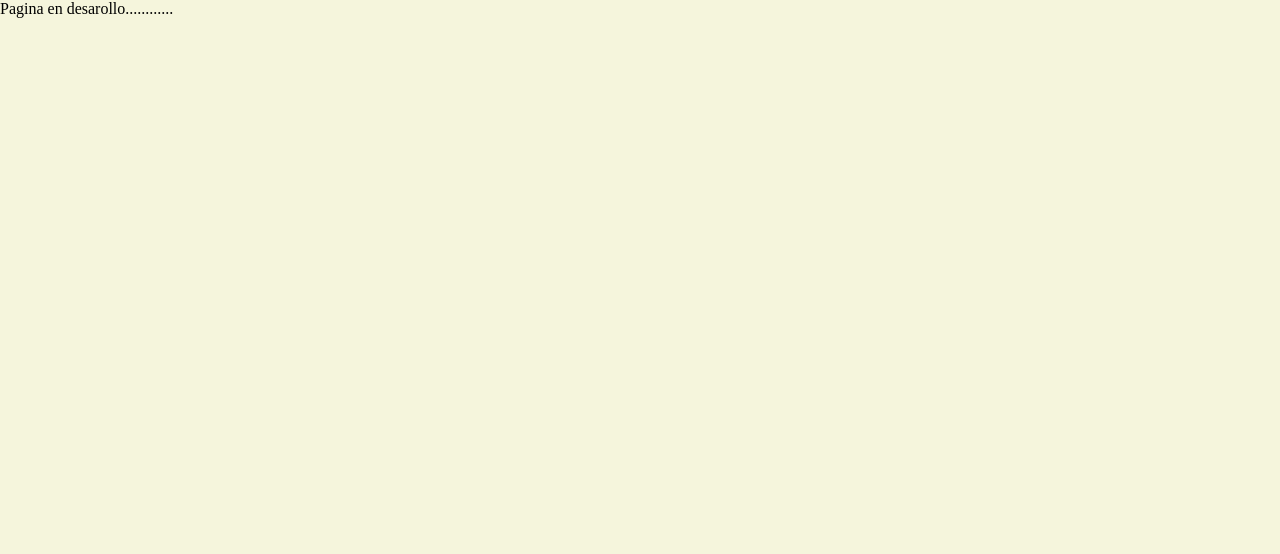
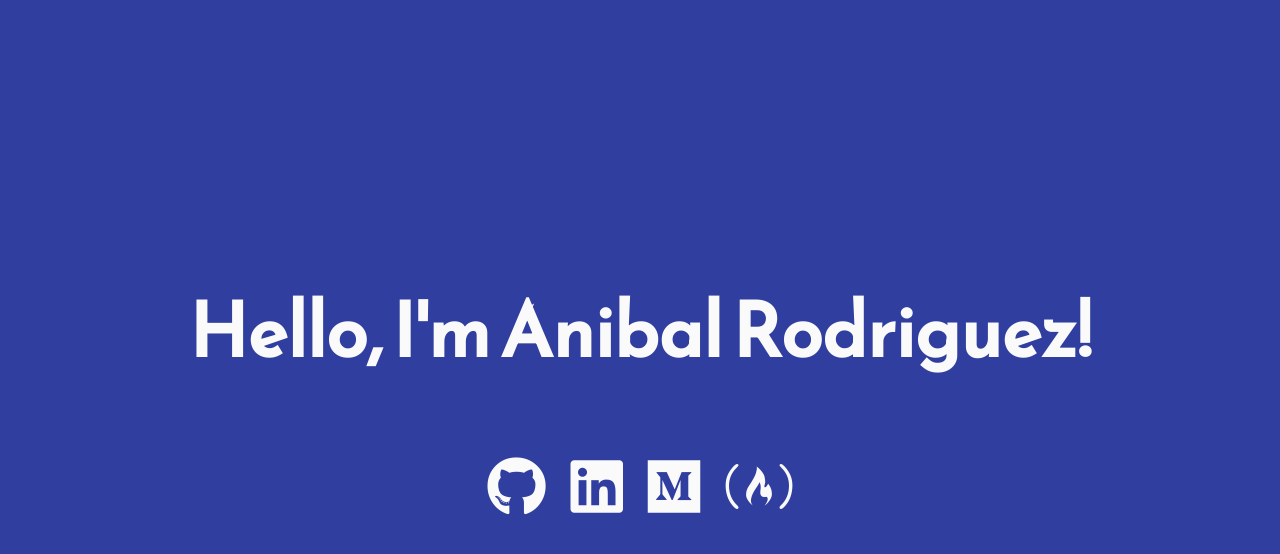
Before and after one commit to arorivegt/arorivegt.github.io, a plain HTML site: page index.html in a window 1280 px wide. Drawn offline with Linux system fonts and the light colour scheme.

Commit message:
cambio en pagina personal

```diff
--- a/css/index.css
+++ /dev/null
@@ -1,11 +0,0 @@
-body{
-	background : beige;
-    margin: 0;
-    position: absolute;
-    width: 100%;
-}
-
-@font-face{
-	font-family: "Birds-of-Paradise";
-	src: url("../font/BirdsofParadise.ttf");
-}
--- /dev/null
+++ b/css/reset.css
@@ -0,0 +1,25 @@
+/* Minimal CSS Reset */
+
+html {
+  box-sizing: border-box;
+  font-size: 12px;
+}
+
+*, *:before, *:after {
+  box-sizing: inherit;
+}
+
+body, h1, h2, h3, h4, h5, h6, p, ol, ul {
+  margin: 0;
+  padding: 0;
+  font-weight: normal;
+}
+
+ol, ul {
+  list-style: none;
+}
+
+img {
+  max-width: 100%;
+  height: auto;
+}
--- /dev/null
+++ b/css/styles.css
@@ -0,0 +1,71 @@
+/* Typography */
+
+html {
+	font-family: 'Roboto', sans-serif;
+}
+
+@media (min-width: 576px) {
+	html {
+		font-size: 14px;
+	}
+}
+
+@media (min-width: 768px) {
+	html {
+		font-size: 16px;
+	}
+}
+
+@media (min-width: 992px) {
+	html {
+		font-size: 18px;
+	}
+}
+
+@media (min-width: 1200px) {
+	html {
+		font-size: 20px;
+	}
+}
+
+.icons-social i {
+	font-size: 3em;
+}
+
+/* Custom Styles */
+
+main {
+	display: flex;
+	flex-direction: column;
+	min-height: 100vh;
+	justify-content: center;
+	padding: 0 30px;
+	text-align: center;
+}
+
+main > .intro {
+	font-family: 'Reem Kufi', sans-serif;
+	font-size: 3.75em;
+	font-weight: 600;
+}
+
+main > .tagline {
+	font-size: 1.5rem;
+	margin: 1.5rem 0;
+	font-weight: 100;
+}
+
+.icons-social i {
+	padding: 10px;
+}
+
+.devto {
+	margin-bottom: -0.20rem;
+}
+
+.devto svg {
+	margin-bottom: -0.20rem;
+	margin-left: 0.675rem;;
+	width: 2.65rem;
+	height: 2.65rem;
+}
--- /dev/null
+++ b/css/themes/green-white.css
@@ -0,0 +1,14 @@
+/* Theme */
+
+main {
+	background: #43A047;
+	color: #FAFAFA;
+}
+
+.icons-social a {
+	color: #FAFAFA;
+}
+
+.icons-social a svg path{
+	fill: #FAFAFA;
+}
--- /dev/null
+++ b/css/themes/grey-white.css
@@ -0,0 +1,14 @@
+/* Theme */
+
+main {
+	background: #485564;
+	color: #FAFAFA;
+}
+
+.icons-social a {
+	color: #FAFAFA;
+}
+
+.icons-social a svg path{
+	fill: #FAFAFA;
+}
--- /dev/null
+++ b/css/themes/indigo-white.css
@@ -0,0 +1,14 @@
+/* Theme */
+
+main {
+	background: #303F9F;
+	color: #FAFAFA;
+}
+
+.icons-social a {
+	color: #FAFAFA;
+}
+
+.icons-social a svg path{
+	fill: #FAFAFA;
+}
--- /dev/null
+++ b/css/themes/red-white.css
@@ -0,0 +1,14 @@
+/* Theme */
+
+main {
+	background: #AF3D4E;
+	color: #FAFAFA;
+}
+
+.icons-social a {
+	color: #FAFAFA;
+}
+
+.icons-social a svg path{
+	fill: #FAFAFA;
+}
--- /dev/null
+++ b/css/themes/white-blue.css
@@ -0,0 +1,14 @@
+/* Theme */
+
+main {
+	background: #FAFAFA;
+	color: #0277BD;
+}
+
+.icons-social a {
+	color: #0277BD;
+}
+
+.icons-social a svg path{
+	fill: #0277BD;
+}
--- /dev/null
+++ b/css/themes/white-grey.css
@@ -0,0 +1,14 @@
+/* Theme */
+
+main {
+	background: #EDEDED;
+	color: #4B5658;
+}
+
+.icons-social a {
+	color: #4B5658;
+}
+
+.icons-social a svg path{
+	fill: #4B5658;
+}
--- /dev/null
+++ b/css/themes/white-indigo.css
@@ -0,0 +1,14 @@
+/* Theme */
+
+main {
+	background: #E8EAF6;
+	color: #303F9F;
+}
+
+.icons-social a {
+	color: #303F9F;
+}
+
+.icons-social a svg path{
+	fill: #303F9F;
+}
--- /dev/null
+++ b/css/themes/white-red.css
@@ -0,0 +1,14 @@
+/* Theme */
+
+main {
+	background: #EDEDED;
+	color: #AF3D4E;
+}
+
+.icons-social a {
+	color: #AF3D4E;
+}
+
+.icons-social a svg path{
+	fill: #AF3D4E;
+}
--- /dev/null
+++ b/css/themes/yellow-black.css
@@ -0,0 +1,14 @@
+/* Theme */
+
+main {
+	background: #FFEB3B;
+	color: #1E1E1E;
+}
+
+.icons-social a {
+	color: #1E1E1E;
+}
+
+.icons-social a svg path{
+	fill: #1E1E1E;
+}
--- a/index.html
+++ b/index.html
@@ -2,13 +2,38 @@
 <html>
 <head>
 	<meta charset="utf-8">
-	<link rel="stylesheet" href="css/index.css">
-	<title>Mi pagina</title>
+	<meta http-equiv="X-UA-Compatible" content="IE=edge">
+	<meta name="viewport" content="width=device-width, initial-scale=1.0">
+
+	<title>Anibal Jose Rodriguez | Awesome Dev</title>
+
+	<link rel="icon" href="favicon.ico" type="image/png" />
+
+	<link href="https://fonts.googleapis.com/css?family=Reem+Kufi|Roboto:300" rel="stylesheet">
+	<link href="https://use.fontawesome.com/releases/v5.12.0/css/all.css" rel="stylesheet">
+	<link rel="stylesheet" href="css/reset.css">
+	<link rel="stylesheet" href="css/styles.css">
+	<link rel="stylesheet" href="css/themes/indigo-white.css">
+	<!-- <link rel="stylesheet" href="css/themes/green-white.css"> -->
+	<!-- <link rel="stylesheet" href="css/themes/red-white.css"> -->
+	<!-- <link rel="stylesheet" href="css/themes/grey-white.css"> -->
+	<!-- <link rel="stylesheet" href="css/themes/white-indigo.css"> -->
+	<!-- <link rel="stylesheet" href="css/themes/white-blue.css"> -->
+	<!-- <link rel="stylesheet" href="css/themes/white-grey.css"> -->
+	<!-- <link rel="stylesheet" href="css/themes/white-red.css"> -->
+	<!-- <link rel="stylesheet" href="css/themes/yellow-black.css"> -->
 </head>
 <body>
-	<div>
-		Pagina en desarollo............
-	</div>
-
+	<main>
+		<div class="intro">Hello, I'm Anibal Rodriguez!</div>
+		<div class="tagline"></div>
+		<!-- Find your icons from here - https://fontawesome.com/icons?d=gallery&s=brands -->
+		<div class="icons-social">
+			<a target="_blank" href="https://github.com/arorivegt"><i class="fab fa-github"></i></a>
+			<a target="_blank" href="https://www.linkedin.com/in/arorivegt/"><i class="fab fa-linkedin"></i></a>
+			<a target="_blank" href="https://medium.com/@arorivegt"><i class="fab fa-medium"></i></a>
+			<a target="_blank" href="https://www.freecodecamp.org"><i class="fab fa-free-code-camp"></i></a>
+    </div>
+	</main>
 </body>
 </html>
```
Also changed, not shown: favicon.ico (added), font/BirdsofParadise.ttf (deleted), 1 other file.
